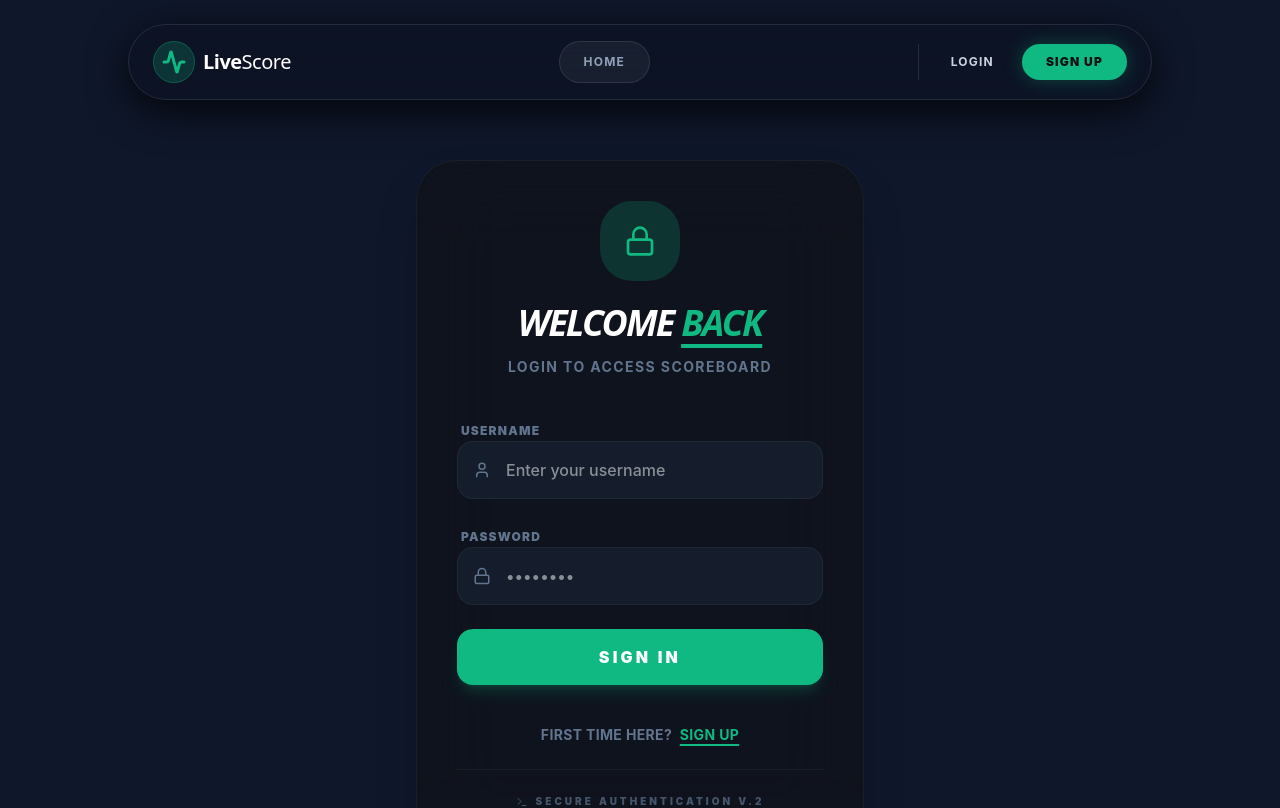
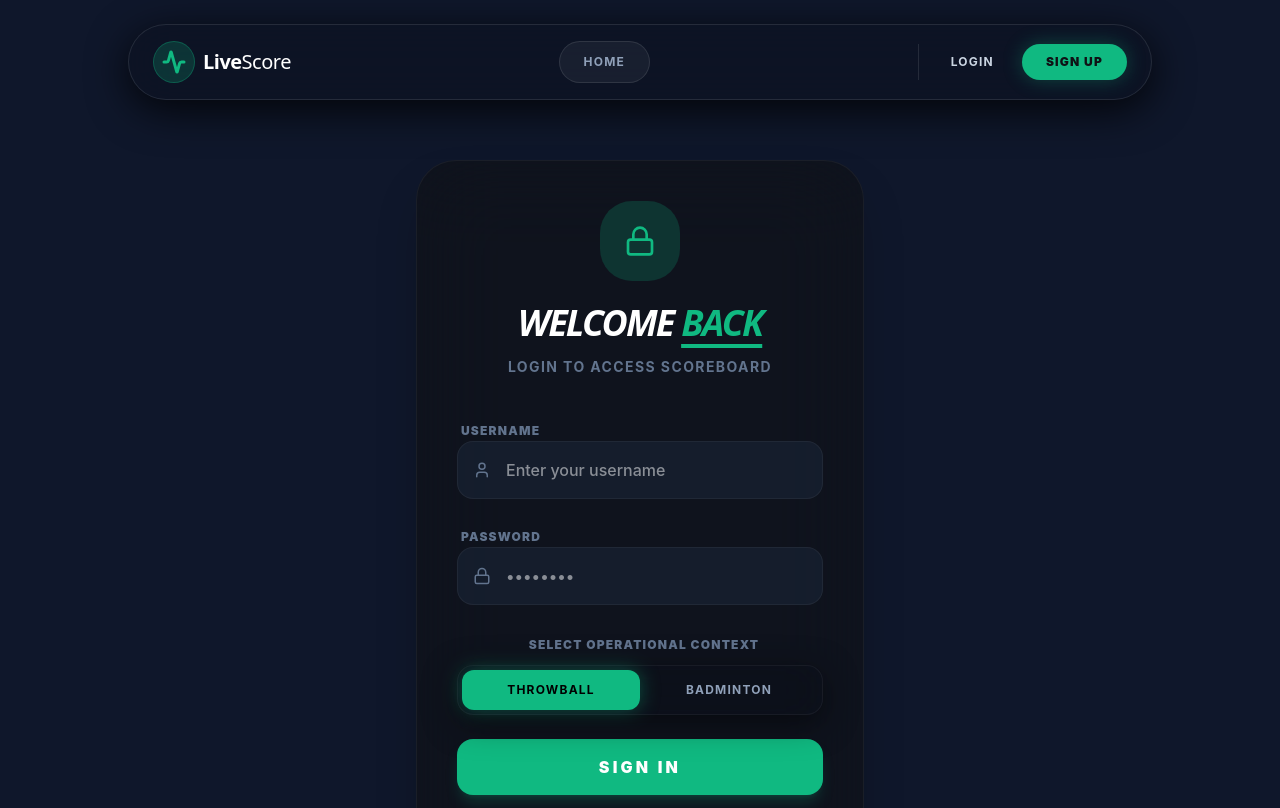
Before and after one commit to rohith-chitturi/Throw-Ball-Score., a React (Vite) app in the folder frontend/: page /login in a window 1280 px wide. Shown: the top 808 px of the page. Built offline with nearby package versions, Linux system fonts and the light colour scheme.

Commit message:
feat: implement dual sport golden point rules and login selector

```diff
--- a/frontend/src/context/AuthContext.jsx
+++ b/frontend/src/context/AuthContext.jsx
@@ -6,11 +6,18 @@ const AuthContext = createContext();
 export const AuthProvider = ({ children }) => {
     const [user, setUser] = useState(null);
     const [loading, setLoading] = useState(true);
+    const [selectedSport, setSelectedSport] = useState('throwball');
 
     useEffect(() => {
         try {
             const storedUser = localStorage.getItem('user');
             const token = localStorage.getItem('token');
+            const storedSport = localStorage.getItem('selectedSport');
+
+            if (storedSport) {
+                setSelectedSport(storedSport);
+            }
+
             if (storedUser && token) {
                 const parsedUser = JSON.parse(storedUser);
                 if (parsedUser && parsedUser.role) {
@@ -34,7 +41,7 @@ export const AuthProvider = ({ children }) => {
         setLoading(false);
     }, []);
 
-    const login = (userData, token) => {
+    const login = (userData, token, sportContext) => {
         // Normalize ID so we always have both id and _id (fixes frontend comparison issues)
         const normalizedUser = {
             ...userData,
@@ -43,12 +50,17 @@ export const AuthProvider = ({ children }) => {
         };
         localStorage.setItem('user', JSON.stringify(normalizedUser));
         localStorage.setItem('token', token);
+        if (sportContext) {
+            localStorage.setItem('selectedSport', sportContext);
+            setSelectedSport(sportContext);
+        }
         setUser(normalizedUser);
     };
 
     const logout = () => {
         localStorage.removeItem('user');
         localStorage.removeItem('token');
+        localStorage.removeItem('selectedSport');
         setUser(null);
     };
 
@@ -71,8 +83,13 @@ export const AuthProvider = ({ children }) => {
         user,
         login,
         logout,
-        loading
-    }), [user, loading]);
+        loading,
+        selectedSport,
+        setSelectedSport: (sport) => {
+            localStorage.setItem('selectedSport', sport);
+            setSelectedSport(sport);
+        }
+    }), [user, loading, selectedSport]);
 
     return (
         <AuthContext.Provider value={authValue}>
--- a/frontend/src/pages/Login.jsx
+++ b/frontend/src/pages/Login.jsx
@@ -9,6 +9,7 @@ import { toast } from 'react-hot-toast';
 const Login = () => {
     const [username, setUsername] = useState('');
     const [password, setPassword] = useState('');
+    const [loginSport, setLoginSport] = useState('throwball');
     const [error, setError] = useState('');
     const [loading, setLoading] = useState(false);
     const { user, login } = useAuth();
@@ -27,7 +28,7 @@ const Login = () => {
         setLoading(true);
         try {
             const res = await axios.post('/auth/login', { username, password });
-            login(res.data.user, res.data.token);
+            login(res.data.user, res.data.token, loginSport);
             toast.success(`Welcome back, ${res.data.user.username}!`);
             if (res.data.user.role === 'admin') {
                 navigate('/admin');
@@ -92,6 +93,33 @@ const Login = () => {
                         </div>
                     </div>
 
+                    {/* Sport Context Selection */}
+                    <div className="space-y-3 pt-2">
+                        <label className="text-xs font-black text-slate-500 ml-1 uppercase tracking-widest text-center block w-full">Select Operational Context</label>
+                        <div className="flex p-1 premium-glass rounded-2xl w-full border border-white/5">
+                            <button
+                                type="button"
+                                onClick={() => setLoginSport('throwball')}
+                                className={`flex-1 py-3 rounded-xl font-bold uppercase tracking-widest text-xs transition-all ${loginSport === 'throwball'
+                                    ? 'bg-primary text-black shadow-[0_0_20px_theme(colors.primary/0.4)]'
+                                    : 'text-slate-400 hover:text-white hover:bg-white/5'
+                                    }`}
+                            >
+                                Throwball
+                            </button>
+                            <button
+                                type="button"
+                                onClick={() => setLoginSport('badminton')}
+                                className={`flex-1 py-3 rounded-xl font-bold uppercase tracking-widest text-xs transition-all ${loginSport === 'badminton'
+                                    ? 'bg-badminton text-white shadow-[0_0_20px_theme(colors.badminton/0.4)]'
+                                    : 'text-slate-400 hover:text-white hover:bg-white/5'
+                                    }`}
+                            >
+                                Badminton
+                            </button>
+                        </div>
+                    </div>
+
                     <button
                         type="submit"
                         disabled={loading}
--- a/frontend/src/pages/ScorerDashboard.jsx
+++ b/frontend/src/pages/ScorerDashboard.jsx
@@ -10,7 +10,7 @@ import TournamentManagement from '../components/TournamentManagement';
 import { useAuth } from '../context/AuthContext';
 
 const ScorerDashboard = ({ isAdminView = false }) => {
-    const { user } = useAuth();
+    const { user, selectedSport } = useAuth();
     const [activeTab, setActiveTab] = useState('matches');
     const [matches, setMatches] = useState([]);
     const [teams, setTeams] = useState([]);
@@ -23,9 +23,9 @@ const ScorerDashboard = ({ isAdminView = false }) => {
         tournament: '',
         venue: '',
         date: new Date().toISOString().split('T')[0],
-        pointsPerSet: 27,
+        pointsPerSet: selectedSport === 'badminton' ? 21 : 25,
         scorer: '',
-        sport: 'throwball'
+        sport: selectedSport
     });
 
     useEffect(() => {
@@ -71,8 +71,9 @@ const ScorerDashboard = ({ isAdminView = false }) => {
             // Process results
             if (results[0].status === 'fulfilled') {
                 const fetchedMatches = results[0].value.data.data;
-                console.log(`[Dashboard] Matches Fetched: ${fetchedMatches.length}`);
-                setMatches(fetchedMatches);
+                const filteredMatches = fetchedMatches.filter(m => (m.sport || 'throwball') === selectedSport);
+                console.log(`[Dashboard] Matches Fetched: ${filteredMatches.length}`);
+                setMatches(filteredMatches);
             }
 
             if (results[1].status === 'fulfilled') setTeams(results[1].value.data.data);
```
Also changed, not shown: 1 other file (tests, documents, lock files or other folders).
